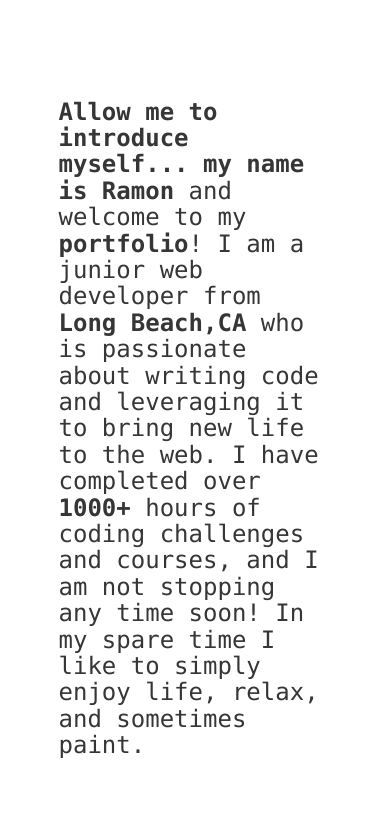
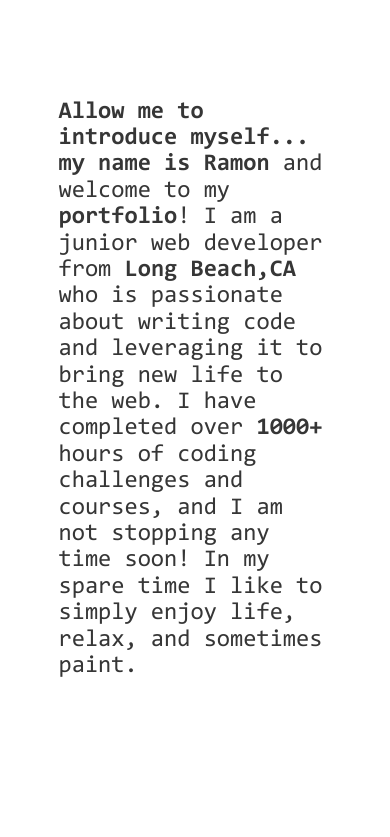
Before and after one commit to rarredondojr/portfolio-site, a plain HTML site: page index.html in a window 390 px wide. Shown: the part 117-954 px from the top of the page. Drawn offline with nearby package versions, Linux system fonts and the light colour scheme.

Commit message:
Added consolas custom font so it can work for mobile devices

```diff
--- a/css/main.css
+++ b/css/main.css
@@ -10,6 +10,18 @@
    Base styles: opinionated defaults
    ========================================================================== */
 
+@font-face {
+    font-family: consolas-normal;
+    src: url(../fonts/consolas/CONSOLA.ttf);
+}
+
+@font-face {
+    font-family: consolas-bold;
+    src: url(../fonts/consolas/CONSOLAB.ttf);
+}
+b{
+    font-family: consolas-bold;
+}
 html {
     color: #363636;
     font-size: 1em;
@@ -131,7 +143,7 @@ textarea {
    Author's custom styles
    ========================================================================== */
 body{
-    font-family: consolas,sans-serif;
+    font-family: consolas-normal,sans-serif;
 }
 
 .row.main{
```
Also changed, not shown: fonts/consolas/CONSOLA.TTF (added), fonts/consolas/CONSOLAB.TTF (added), fonts/consolas/Consolas.ttf (added), fonts/consolas/consolai.ttf (added), fonts/consolas/consolaz.ttf (added), fonts/consolas/sharefonts.net.txt (added).
